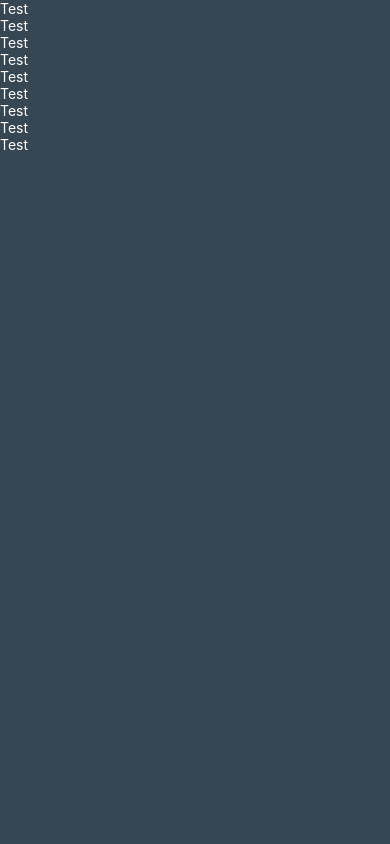
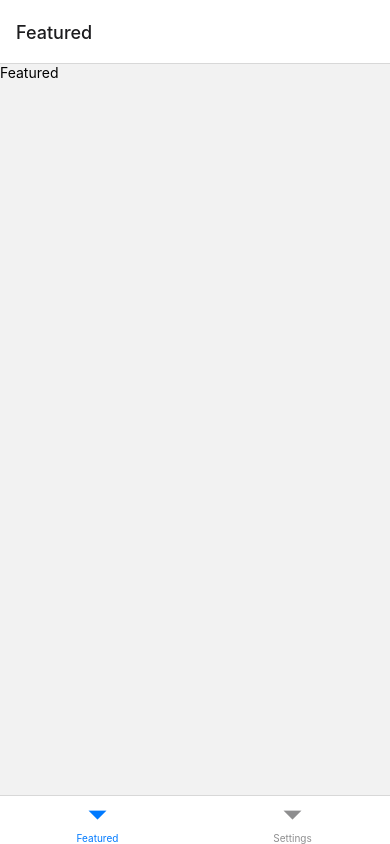
Before and after one commit to josephdriver/Cheapsk8, a React Native app: screen /Featured in a window 390 px wide. Built offline with nearby package versions, Linux system fonts and the light colour scheme; no server answers.

Commit message:
Added react native navigation

```diff
--- a/App.js
+++ b/App.js
@@ -3,10 +3,19 @@ import { SafeAreaView, ScrollView, StatusBar, StyleSheet, View, Text } from 'rea
 import { BACKGROUND_COLOUR, TEXT_COLOUR } from './constants/Colours';
 import useAxiosFetch from './utilities/useAxiosFetch';
 import { DEALS } from './constants/Urls';
+import Featured from './screens/Home';
+import { NavigationContainer } from '@react-navigation/native';
+import { createBottomTabNavigator } from '@react-navigation/bottom-tabs';
 
 const App = () => {
     const [appIsReady, setAppIsReady] = useState(true);
     const [fetchBool, setFetchBool] = useState(false);
+    const Tab = createBottomTabNavigator();
+    // SET CONSTANT FILTER PARAMS FOR HOTTEST DEALS - LIMIT 10
+
+    // SET CONTSTANT FILTER PARAMS FOR STEAM - LIMIT 10
+    // SET CONTSTANT FILTER PARAMS FOR EPIC - LIMIT 10
+    // SET CONTSTANT FILTER PARAMS FOR GREENMAN - LIMIT 10
 
     const { data, error, loading } = useAxiosFetch(DEALS, [], 0, fetchBool, true);
 
@@ -29,22 +38,28 @@ const App = () => {
     }
 
     return (
-        <SafeAreaView style={{ height: '100%', backgroundColor: BACKGROUND_COLOUR }}>
-            <StatusBar barStyle={'light-content'} />
-            <ScrollView contentInsetAdjustmentBehavior="automatic">
-                <View>
-                    <Text style={styles.text}>Test</Text>
-                    <Text style={styles.text}>Test</Text>
-                    <Text style={styles.text}>Test</Text>
-                    <Text style={styles.text}>Test</Text>
-                    <Text style={styles.text}>Test</Text>
-                    <Text style={styles.text}>Test</Text>
-                    <Text style={styles.text}>Test</Text>
-                    <Text style={styles.text}>Test</Text>
-                    <Text style={styles.text}>Test</Text>
-                </View>
-            </ScrollView>
-        </SafeAreaView>
+        <NavigationContainer>
+            <Tab.Navigator>
+                <Tab.Screen name="Featured" component={Featured} />
+                <Tab.Screen name="Settings" component={Featured} />
+            </Tab.Navigator>
+        </NavigationContainer>
+        // <SafeAreaView style={{ height: '100%', backgroundColor: BACKGROUND_COLOUR }}>
+        //     <StatusBar barStyle={'light-content'} />
+        //     <ScrollView contentInsetAdjustmentBehavior="automatic">
+        //         <View>
+        //             <Text style={styles.text}>Test</Text>
+        //             <Text style={styles.text}>Test</Text>
+        //             <Text style={styles.text}>Test</Text>
+        //             <Text style={styles.text}>Test</Text>
+        //             <Text style={styles.text}>Test</Text>
+        //             <Text style={styles.text}>Test</Text>
+        //             <Text style={styles.text}>Test</Text>
+        //             <Text style={styles.text}>Test</Text>
+        //             <Text style={styles.text}>Test</Text>
+        //         </View>
+        //     </ScrollView>
+        // </SafeAreaView>
     );
 };
 
--- a/package.json
+++ b/package.json
@@ -10,9 +10,13 @@
     "lint": "eslint ."
   },
   "dependencies": {
+    "@react-navigation/bottom-tabs": "^6.3.2",
+    "@react-navigation/native": "^6.0.11",
     "axios": "^0.27.2",
     "react": "18.0.0",
-    "react-native": "0.69.2"
+    "react-native": "0.69.2",
+    "react-native-safe-area-context": "^4.3.1",
+    "react-native-screens": "^3.15.0"
   },
   "devDependencies": {
     "@babel/core": "^7.12.9",
--- a/screens/Home.js
+++ b/screens/Home.js
@@ -0,0 +1,11 @@
+import React from 'react';
+import { Text, View } from 'react-native';
+
+const Featured = () => {
+    return (
+        <View>
+            <Text>Featured</Text>
+        </View>
+    );
+};
+export default Featured;
```
Also changed, not shown: 3 other files (tests, documents, lock files or other folders).
